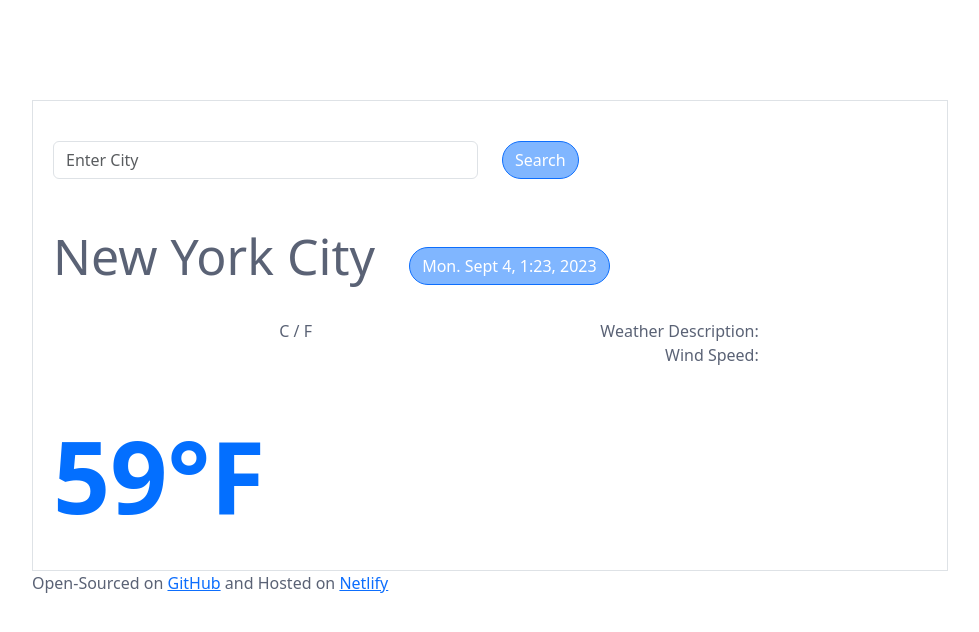
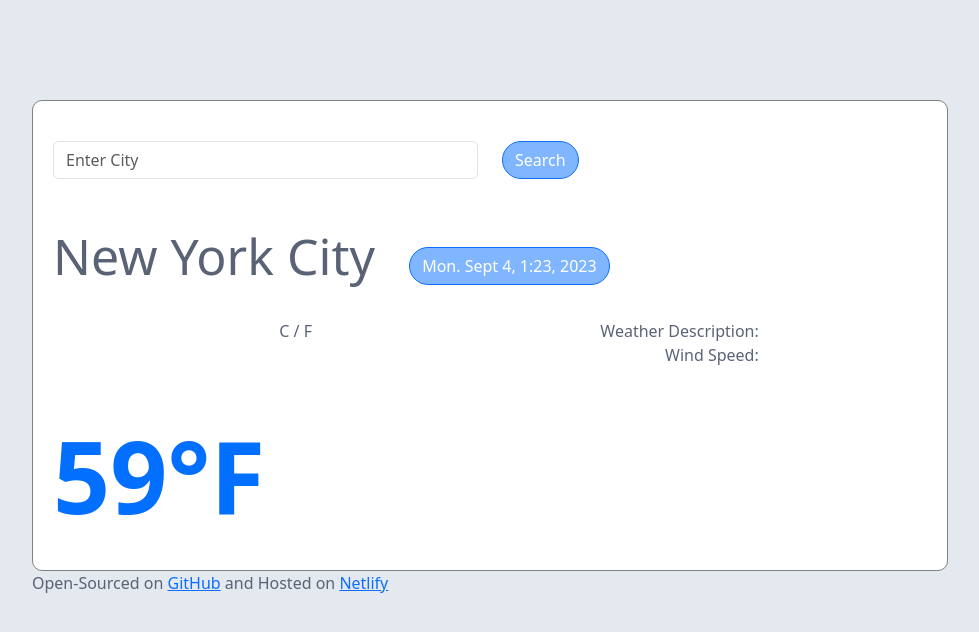
Before and after one commit to bbelewe/shecodes-plus-weather-app, a plain HTML site: page index.html in a window 1280 px wide. Shown: the whole page, without its empty margins (150-1129 px from the left). Drawn offline with nearby package versions, Linux system fonts and the light colour scheme; no server answers.

Commit message:
Cosmetic Adjustments

```diff
--- a/src/style.css
+++ b/src/style.css
@@ -1,9 +1,15 @@
+body {
+  background-color: rgb(228, 232, 239);
+}
 .border {
+  background-color: white;
+  border-radius: 10px;
+  border-width: 0.5px !important;
+  border-color: grey !important;
   display: block;
   margin: 10 auto;
   margin-left: 100px;
   margin-right: 100px;
-  border-width: 10px;
   padding: 20px;
   margin-top: 100px;
 }
```
